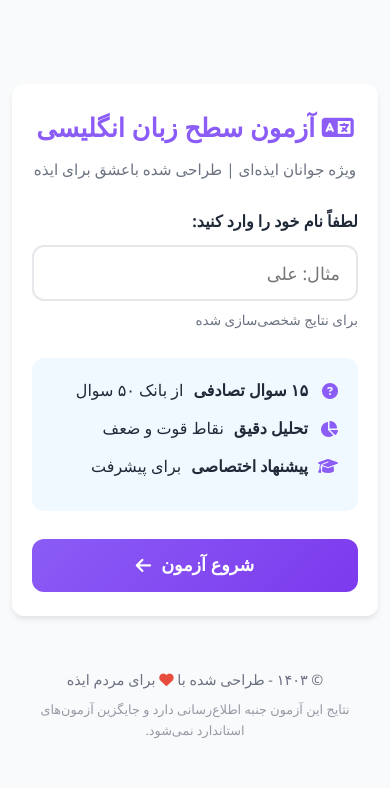
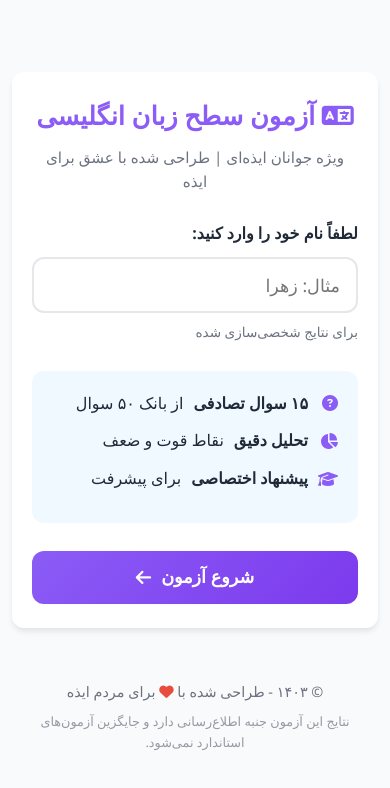
Before and after one commit to fromzermi-beep/english-quiz-izehe, a plain HTML site: page index.html in a window 390 px wide. Drawn offline with Linux system fonts and the light colour scheme; a web font is replaced by a local one.

Commit message:
fix: enhance HTML structure and RTL support
Changes:
✅ Fix HTML hierarchy and structure
✅ Improve RTL support for Persian language
✅ Optimize mobile and tablet display
✅ Fix UI/UX issues in quiz navigation
✅ Improve result screen layout
✅ Fix contact section formatting

```diff
--- a/index.html
+++ b/index.html
@@ -14,11 +14,11 @@
         <section id="startScreen" class="screen active">
             <div class="start-card">
                 <h1><i class="fas fa-language"></i> آزمون سطح زبان انگلیسی</h1>
-                <p class="subtitle">ویژه جوانان ایذه‌ای | طراحی شده‌ باعشق‌ برای‌ ایذه</p>
+                <p class="subtitle">ویژه جوانان ایذه‌ای | طراحی شده‌ با عشق‌ برای‌ ایذه</p>
 
                 <div class="input-group">
                     <label for="userName">لطفاً نام خود را وارد کنید:</label>
-                    <input type="text" id="userName" placeholder="مثال: علی" maxlength="20">
+                    <input type="text" id="userName" placeholder="مثال: زهرا" maxlength="20">
                     <small>برای نتایج شخصی‌سازی شده</small>
                 </div>
 
```
